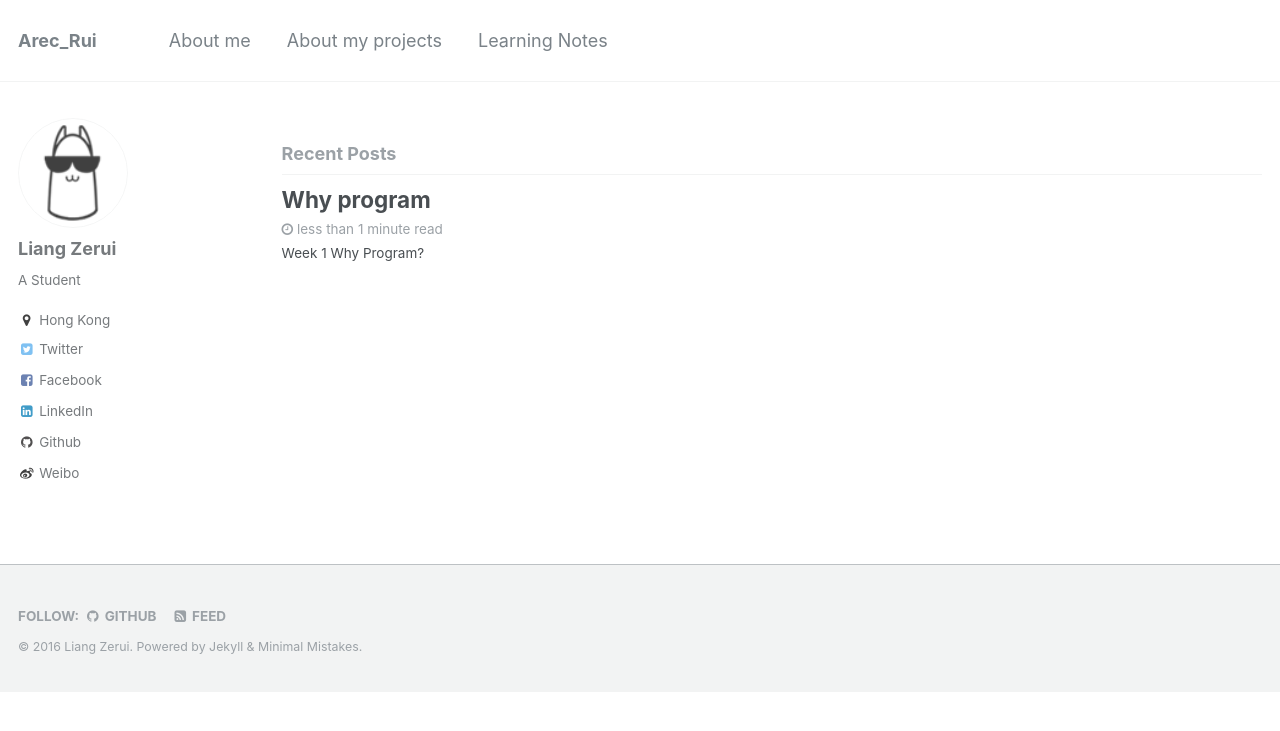
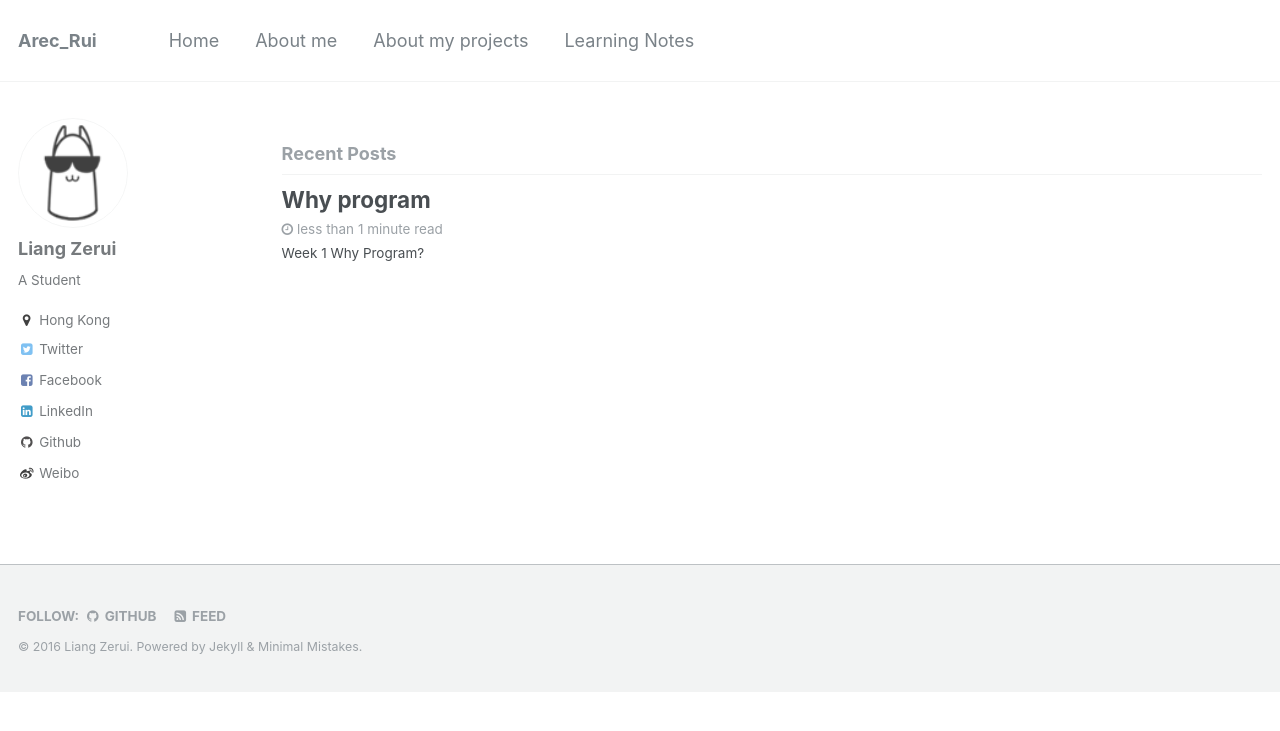
Before and after one commit to ArecRui/ArecRui.github.io, a Jekyll site: the page built from index.html, in a window 1280 px wide. Shown: the top 731 px of the page. Built offline with Jekyll 4.4.1, drawn with Linux system fonts in a browser that asks for light colours; the list of posts is cut into pages by our own code.

Commit message:
Add home hylink on homepage

```diff
--- a/_data/navigation.yml
+++ b/_data/navigation.yml
@@ -1,5 +1,8 @@
 # main links links
 main:
+  - title: "Home"
+    url: https://arecrui.github.io/
+
   - title: "About me"
     url:
 
```
